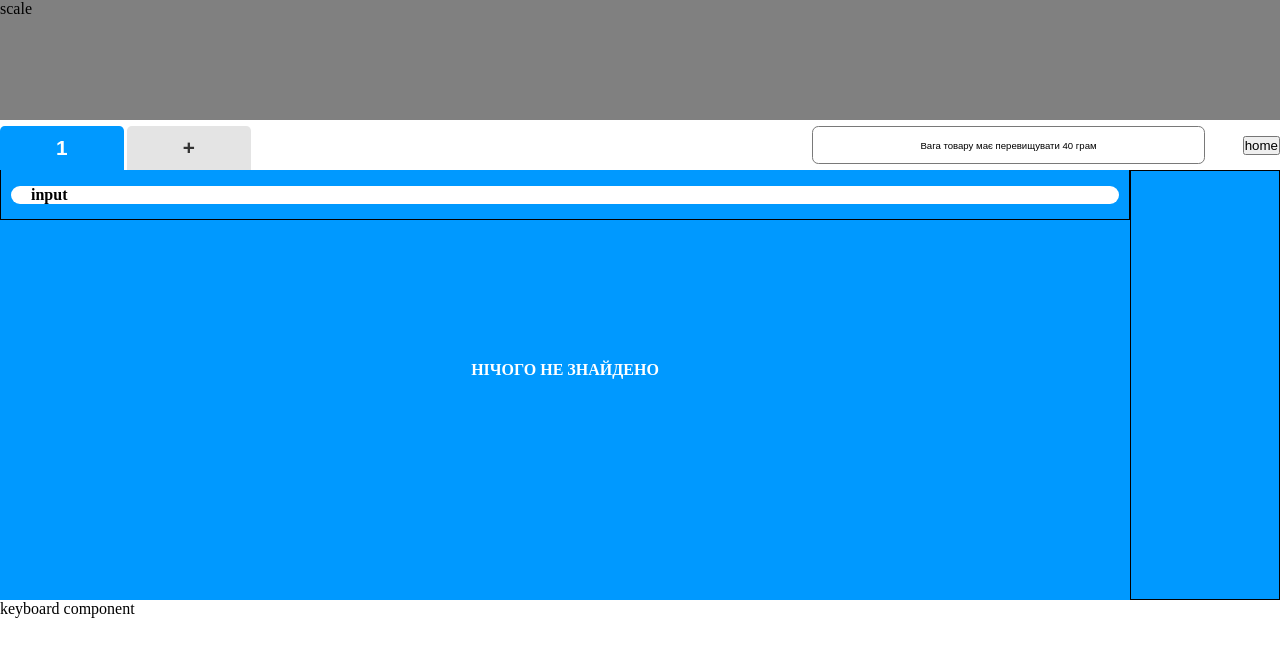
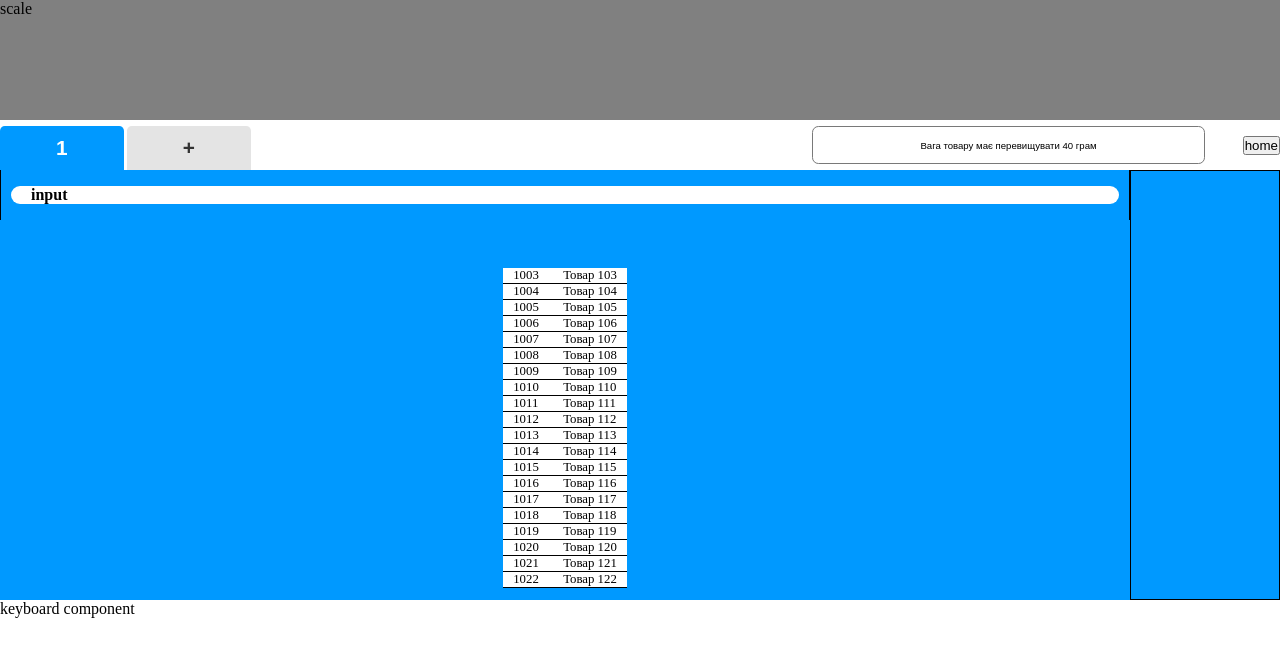
Before and after one commit to NeverSmileMan/testo, a React (Create React App) app: page / in a window 1280 px wide. Shown: the top 656 px of the page. Built offline with nearby package versions, Linux system fonts and the light colour scheme.

Commit message:
input + order-info

```diff
--- a/src/components/App.tsx
+++ b/src/components/App.tsx
@@ -6,6 +6,7 @@ import HomeButton from "./header/HomeButton";
 import {ITab} from "./header/Tab";
 import Keyboard from "./keyboard/Keyboard";
 import Search from './search/Search';
+import TabInfo from './tabInfo/TabInfo';
 
 export const DataContext = createContext({})
 
@@ -80,7 +81,7 @@ function App() {
 						<div className={main_window}>
 							<div className={search_panel}>
 								<Search />
-								<div className="total_price"></div>
+								<TabInfo />
 							</div>
 							<div className="list_order"></div>
 						</div>
--- a/src/components/search/List.tsx
+++ b/src/components/search/List.tsx
@@ -1,5 +1,6 @@
 import React, { useState } from 'react';
 import { makeStyles } from '@material-ui/styles';
+import itemsData from './items';
 
 const useStyles = makeStyles({
     'list': {
@@ -42,7 +43,7 @@ function List() {
     const classes = useStyles();
     const [, setState] = useState({});
 
-    const itemsArray = [] as { plu: string, name: string }[];
+    const itemsArray = itemsData as any as { plu: string, name: string }[];
 
     if (!itemsArray) return null;
 
--- /dev/null
+++ b/src/components/search/items.ts
@@ -0,0 +1,53 @@
+const items = [
+    {plu: 1000, name: "Товар 100", price: 100, type: 'weight'},
+    {plu: 1001, name: "Товар 101", price: 101, type: 'weight'},
+    {plu: 1002, name: "Товар 102", price: 102, type: 'weight'},
+    {plu: 1003, name: "Товар 103", price: 103, type: 'weight'},
+    {plu: 1004, name: "Товар 104", price: 104, type: 'weight'},
+    {plu: 1005, name: "Товар 105", price: 105, type: 'weight'},
+    {plu: 1006, name: "Товар 106", price: 106, type: 'weight'},
+    {plu: 1007, name: "Товар 107", price: 107, type: 'weight'},
+    {plu: 1008, name: "Товар 108", price: 108, type: 'weight'},
+    {plu: 1009, name: "Товар 109", price: 109, type: 'weight'},
+    {plu: 1010, name: "Товар 110", price: 110, type: 'weight'},
+    {plu: 1011, name: "Товар 111", price: 111, type: 'weight'},
+    {plu: 1012, name: "Товар 112", price: 112, type: 'weight'},
+    {plu: 1013, name: "Товар 113", price: 113, type: 'weight'},
+    {plu: 1014, name: "Товар 114", price: 114, type: 'weight'},
+    {plu: 1015, name: "Товар 115", price: 115, type: 'weight'},
+    {plu: 1016, name: "Товар 116", price: 116, type: 'weight'},
+    {plu: 1017, name: "Товар 117", price: 117, type: 'weight'},
+    {plu: 1018, name: "Товар 118", price: 118, type: 'weight'},
+    {plu: 1019, name: "Товар 119", price: 119, type: 'weight'},
+    {plu: 1020, name: "Товар 120", price: 120, type: 'weight'},
+    {plu: 1021, name: "Товар 121", price: 121, type: 'weight'},
+    {plu: 1022, name: "Товар 122", price: 122, type: 'weight'},
+    {plu: 1023, name: "Товар 123", price: 123, type: 'weight'},
+    {plu: 1024, name: "Товар 124", price: 124, type: 'weight'},
+    {plu: 1026, name: "Товар 126", price: 126, type: 'weight'},
+    {plu: 1027, name: "Товар 127", price: 127, type: 'weight'},
+    {plu: 1028, name: "Товар 128", price: 128, type: 'weight'},
+    {plu: 1029, name: "Товар 129", price: 129, type: 'weight'},
+    {plu: 1030, name: "Товар 130", price: 130, type: 'weight'},
+    {plu: 1031, name: "Товар 131", price: 131, type: 'weight'},
+    {plu: 1032, name: "Товар 132", price: 132, type: 'weight'},
+    {plu: 1033, name: "Товар 133", price: 133, type: 'weight'},
+    {plu: 1034, name: "Товар 134", price: 134, type: 'weight'},
+    {plu: 1035, name: "Товар 135", price: 135, type: 'weight'},
+    {plu: 1036, name: "Товар 136", price: 136, type: 'weight'},
+    {plu: 1037, name: "Товар 137", price: 137, type: 'weight'},
+    {plu: 1038, name: "Товар 138", price: 138, type: 'weight'},
+    {plu: 1039, name: "Товар 139", price: 139, type: 'weight'},
+    {plu: 1040, name: "Товар 140", price: 140, type: 'weight'},
+    {plu: 1041, name: "Товар 141", price: 141, type: 'weight'},
+    {plu: 1042, name: "Товар 142", price: 142, type: 'weight'},
+    {plu: 1043, name: "Товар 143", price: 143, type: 'weight'},
+    {plu: 1044, name: "Товар 144", price: 144, type: 'weight'},
+    {plu: 1045, name: "Товар 145", price: 145, type: 'weight'},
+    {plu: 1046, name: "Товар 146", price: 146, type: 'weight'},
+    {plu: 1047, name: "Товар 147", price: 147, type: 'weight'},
+    {plu: 1048, name: "Товар 148", price: 148, type: 'weight'},
+    {plu: 1049, name: "Товар 149", price: 149, type: 'weight'},
+];
+
+export default items;
--- /dev/null
+++ b/src/components/tabInfo/TabInfo.tsx
@@ -0,0 +1,26 @@
+import React from 'react';
+import { makeStyles } from '@material-ui/styles';
+
+const useStyles = makeStyles({
+    'info': {
+        position: 'relative',
+        backgroundColor: 'rgb(0, 153, 255)',
+        padding: '10px',
+        display: 'flex',
+        justifyContent: 'center',
+        alignItems: 'center',
+        height: '100%',
+    },
+});
+
+function Search() {
+    const classes = useStyles();
+
+    return (
+        <div className={`${classes.info}`}>
+
+        </div>
+    );
+}
+
+export default Search;
```
